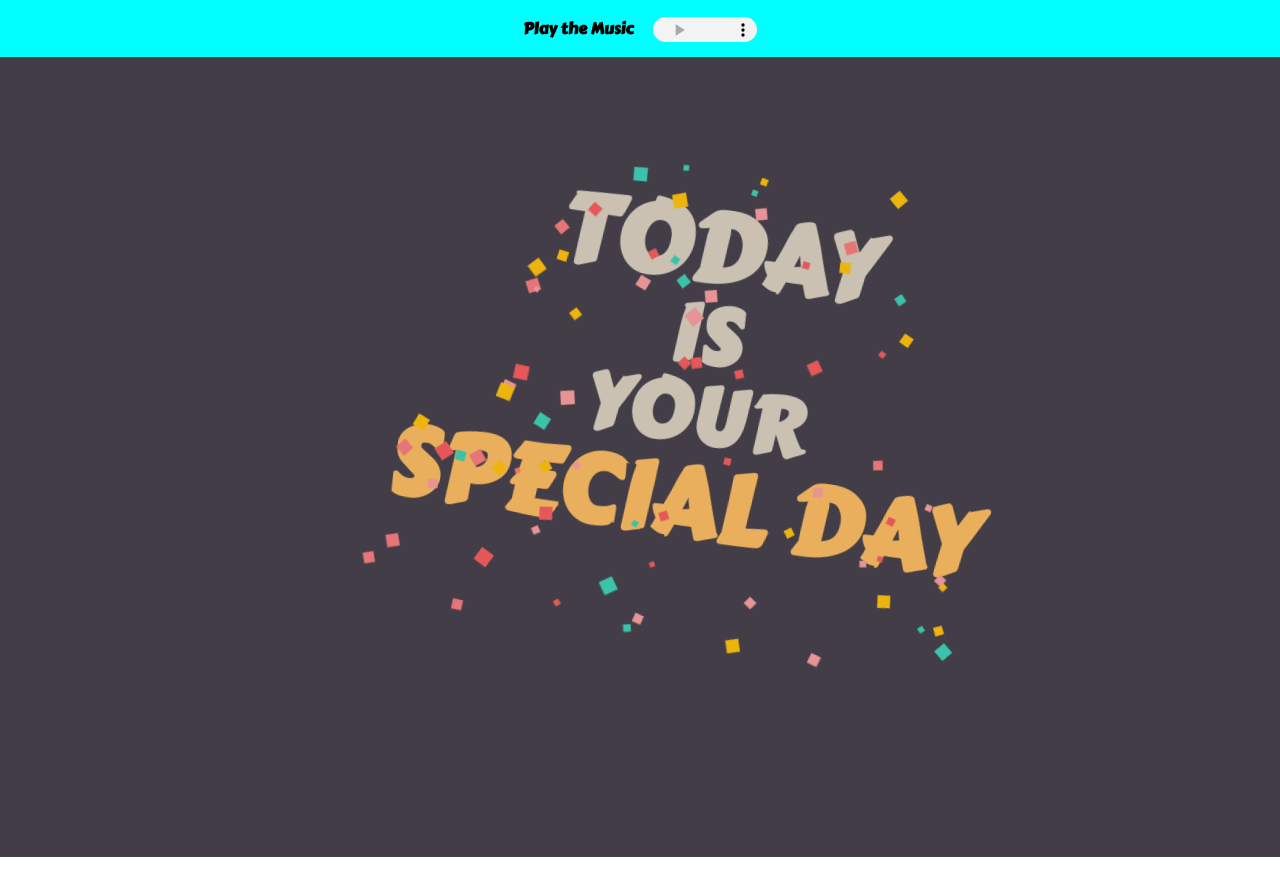
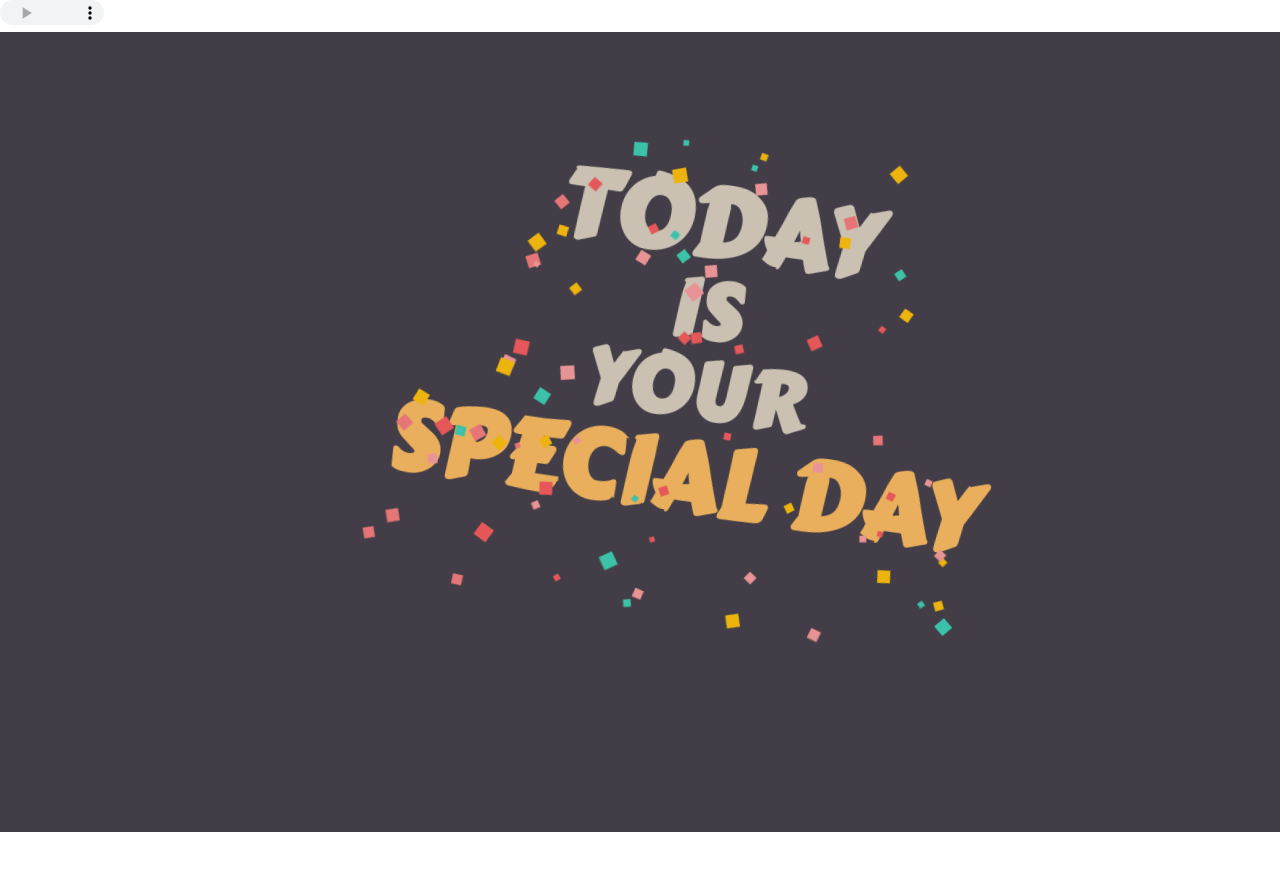
Before and after one commit to nilesh0509/birth1, a plain HTML site: page index.html in a window 1280 px wide. After the commit the page ends 857 px from the top, so only its background shows below. Drawn offline with Linux system fonts and the light colour scheme.

Commit message:
index.html

```diff
--- a/index.html
+++ b/index.html
@@ -14,11 +14,11 @@
       Your browser does not support the audio element.
     </audio> -->
 
-    <div style="text-align: center; background-color: aqua;">
+  <!--  <div style="text-align: center; background-color: aqua;">
       <div style="display: inline-block; vertical-align: middle;">
         <p>Play the Music</p>
       </div>
-      <div style="display: inline-block;vertical-align: middle; padding-top:.5em ; padding-left: 1em;">
+      <div style="display: inline-block;vertical-align: middle; padding-top:.5em ; padding-left: 1em;"> -->
 
       <audio controls autoplay style="width: 6.5em; height: 25px; ">
         <source src="src/music/happy-birthday-flute.ogg" type="audio/ogg">
```
